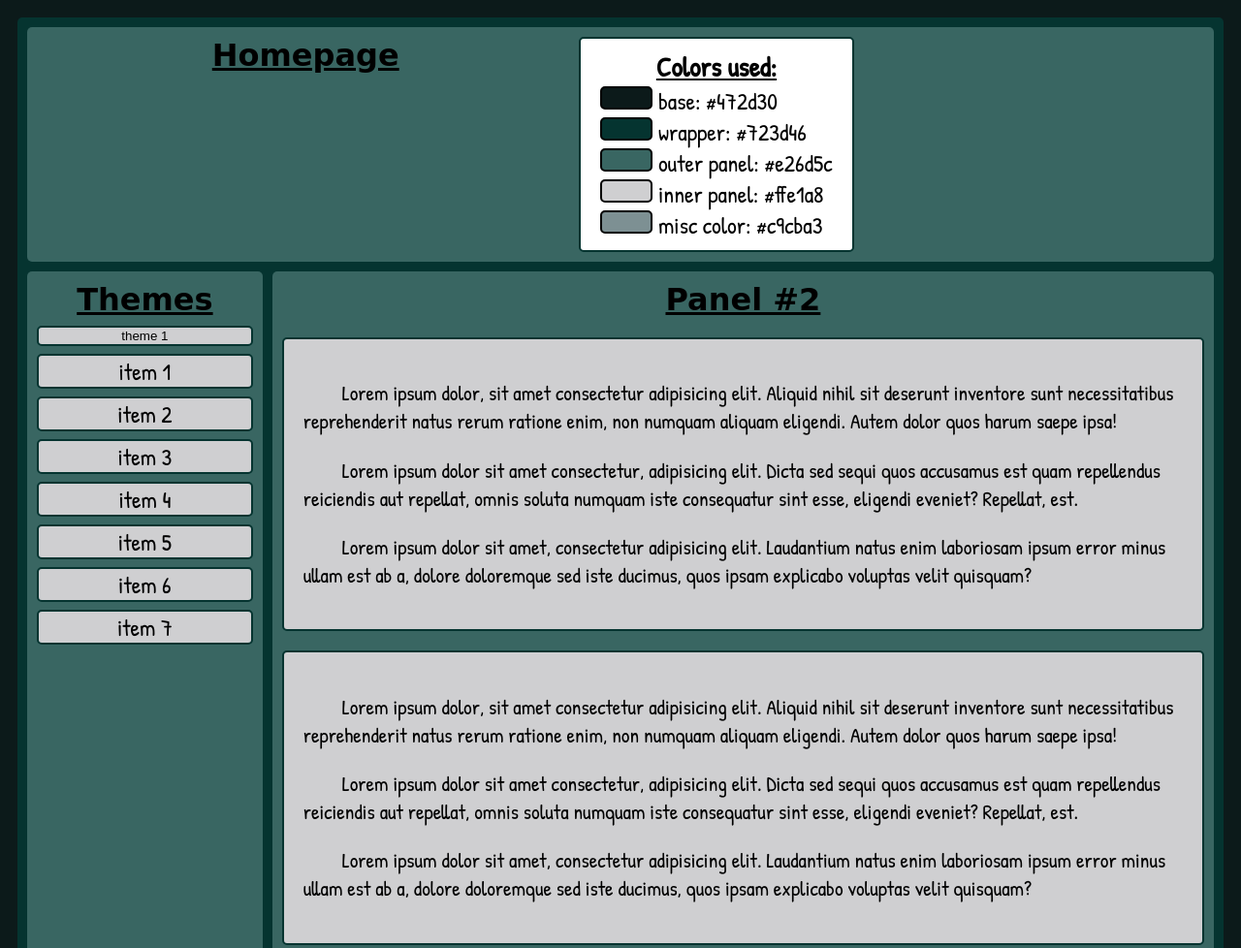
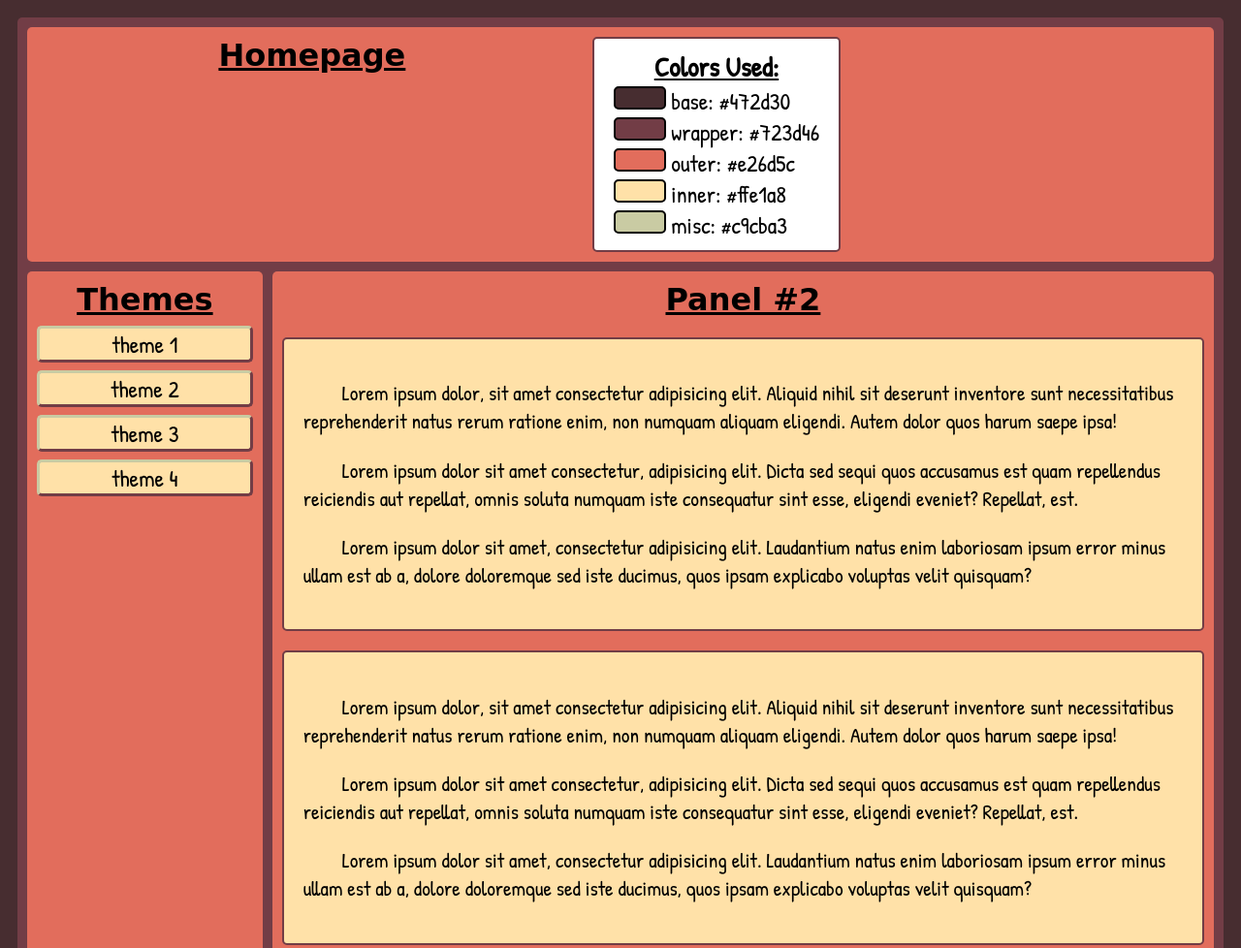
Before and after one commit to alyyxxander/slyyx.dev, a plain HTML site: page index.html in a window 1280 px wide. Shown: the top 978 px of the page at 97% size. Drawn offline with Linux system fonts and the light colour scheme; a web font is replaced by a local one.

Commit message:
theme selector functions! site icon (favicon) added

```diff
--- a/index.html
+++ b/index.html
@@ -1,11 +1,12 @@
 <!DOCTYPE html>
-<html lang="en" class="theme2">
+<html lang="en">
 
 <head>
     <meta charset="UTF-8">
     <link rel="stylesheet" href="style.css">
     <script src="script.js" defer></script>
     <title>Home</title>
+    <link rel="shortcut icon" href="assets/evil-worm.png" type="image/x-icon">
 </head>
 
 <body>
@@ -16,22 +17,22 @@
             <h1>Homepage</h1>
 
             <div class="colors-used">
-                <h3>Colors used:</h3>
+                <h3>Colors Used:</h3>
 
                 <div class="preview color-base"></div>
-                base: #472d30 <br>
+                <span id="base-color"></span><br>
 
-                <div class="preview color-primary"></div>
-                wrapper: #723d46 <br>
+                <div class="preview color-wrapper"></div>
+                <span id="wrapper-color"></span><br>
 
                 <div class="preview color-outer"></div>
-                outer panel: #e26d5c <br>
+                <span id="outer-color"></span><br>
 
                 <div class="preview color-inner"></div>
-                inner panel: #ffe1a8 <br>
+                <span id="inner-color"></span><br>
 
                 <div class="preview color-misc"></div>
-                misc color: #c9cba3 <br>
+                <span id="misc-color"></span><br>
             </div>
         </section>
 
@@ -40,16 +41,11 @@
                 <aside>
                     <h1>Themes</h1>
 
-                    <button class="inner">theme 1</button>
+                    <button onclick="setTheme('theme1');">theme 1</button>
+                    <button onclick="setTheme('theme2');">theme 2</button>
+                    <button onclick="setTheme('theme3');">theme 3</button>
+                    <button onclick="setTheme('theme4');">theme 4</button>
 
-                    <nav class="inner">item 1</nav>
-
-                    <nav class="inner">item 2</nav>
-                    <nav class="inner">item 3</nav>
-                    <nav class="inner">item 4</nav>
-                    <nav class="inner">item 5</nav>
-                    <nav class="inner">item 6</nav>
-                    <nav class="inner">item 7</nav>
                 </aside>
             </div>
 
--- a/script.js
+++ b/script.js
@@ -1,28 +1,38 @@
-//====================================== PUT SOME CODE HERE
+
+
+//this runs when the page is loaded for the first time
+showColorsUsed();
+
+
+
+//====================================== VARIABLES
+var baseColor, wrapperColor, outerColor, innerColor, miscColor;
+
+
 
 
 function setTheme(theme) {
+    //saving the chosen theme in localstorage so that whenever a user comes back
+    //to the site, it should use the theme previously selected by the user
+    //      figure out why this doesnt work for refreshing the page
+    localStorage.setItem('currentTheme', theme);
+    document.documentElement.className = theme;
+    showColorsUsed();
+}
 
-    switch (theme) {
-        case theme1:
+function showColorsUsed() {
 
-            break;
+    //update variables, which change depending onn the current page theme
+    baseColor = window.getComputedStyle(document.documentElement).getPropertyValue('--base');
+    wrapperColor = window.getComputedStyle(document.documentElement).getPropertyValue('--wrapper');
+    outerColor = window.getComputedStyle(document.documentElement).getPropertyValue('--outer');
+    innerColor = window.getComputedStyle(document.documentElement).getPropertyValue('--inner');
+    miscColor = window.getComputedStyle(document.documentElement).getPropertyValue('--misc');
 
-        case theme2:
-
-            break;
-
-        case theme3:
-
-            break;
-
-        case theme4:
-
-            break;
-
-        default:
-            break;
-    }
-
-
+    //update the "Colors Used" panel
+    document.getElementById("base-color").innerHTML = "base: " + baseColor;
+    document.getElementById("wrapper-color").innerHTML = "wrapper: " + wrapperColor;
+    document.getElementById("outer-color").innerHTML = "outer: " + outerColor;
+    document.getElementById("inner-color").innerHTML = "inner: " + innerColor;
+    document.getElementById("misc-color").innerHTML = "misc: " + miscColor;
 }
--- a/style.css
+++ b/style.css
@@ -1,20 +1,12 @@
 @import url("https://fonts.googleapis.com/css2?family=Patrick+Hand&family=Patrick+Hand+SC&display=swap");
 
 
-:root {
+:root, root.theme1 {
   --base: #472d30;
   --wrapper: #723d46;
   --outer: #e26d5c;
   --inner: #ffe1a8;
   --misc: #c9cba3;
-}
-
-:root.theme1 {
-  --base: #22223b;
-  --wrapper: #4a4e69;
-  --outer: #9a8c98;
-  --inner: #c9ada7;
-  --misc: #f2e9e4;
 }
 
 :root.theme2 {
@@ -25,6 +17,21 @@
   --inner: #cfcfd1;
 }
 
+:root.theme3 {
+  --base: #22223b;
+  --wrapper: #4a4e69;
+  --outer: #9a8c98;
+  --inner: #c9ada7;
+  --misc: #f2e9e4;
+}
+
+:root.theme4 {
+  --base: #193f59;
+  --wrapper: #657c8c;
+  --outer: #8ec2bb;
+  --inner: #f4baaf;
+  --misc: #fae1e1;
+}
 
 
 body {
@@ -35,12 +42,21 @@ body {
   font-size: x-large;
 }
 
+main {
+  display: grid;
+  gap: 20px
+}
+
 h1 {
   font-family: "Patrick Hand SC", cursive;
   font-size: xx-large;
   text-decoration: underline;
   text-align: center;
   margin: 0;
+}
+
+footer {
+  text-align: center;
 }
 
 .page-wrapper {
@@ -62,7 +78,6 @@ h1 {
 }
 
 .centered {
-  /* display: flex; */
   text-align: center;
   align-items: center;
   justify-content: center;
@@ -112,7 +127,7 @@ h1 {
 
 .color-base {  background-color: var(--base);  }
 
-.color-primary {  background-color: var(--wrapper);  }
+.color-wrapper {  background-color: var(--wrapper);  }
 
 .color-outer {  background-color: var(--outer);  }
 
@@ -142,7 +157,23 @@ aside {
   text-indent: 40px;
 }
 
-main {
-  display: grid;
-  gap: 20px
+button {
+  font-family: "Patrick Hand", cursive;
+  font-size: x-large;
+  padding: 0;
+  margin: 0;
+  background-color: var(--inner);
+
+  border-top: 3px solid var(--misc);
+  border-left: 3px solid var(--misc);
+  border-bottom: 3px solid var(--wrapper);
+  border-right: 3px solid var(--wrapper);
+  border-radius: 5px;
 }
+
+button:active {
+  border-top: 3px solid var(--wrapper);
+  border-left: 3px solid var(--wrapper);
+  border-bottom: 3px solid var(--misc);
+  border-right: 3px solid var(--misc);
+}
```
Also changed, not shown: assets/evil-worm.png (added).
